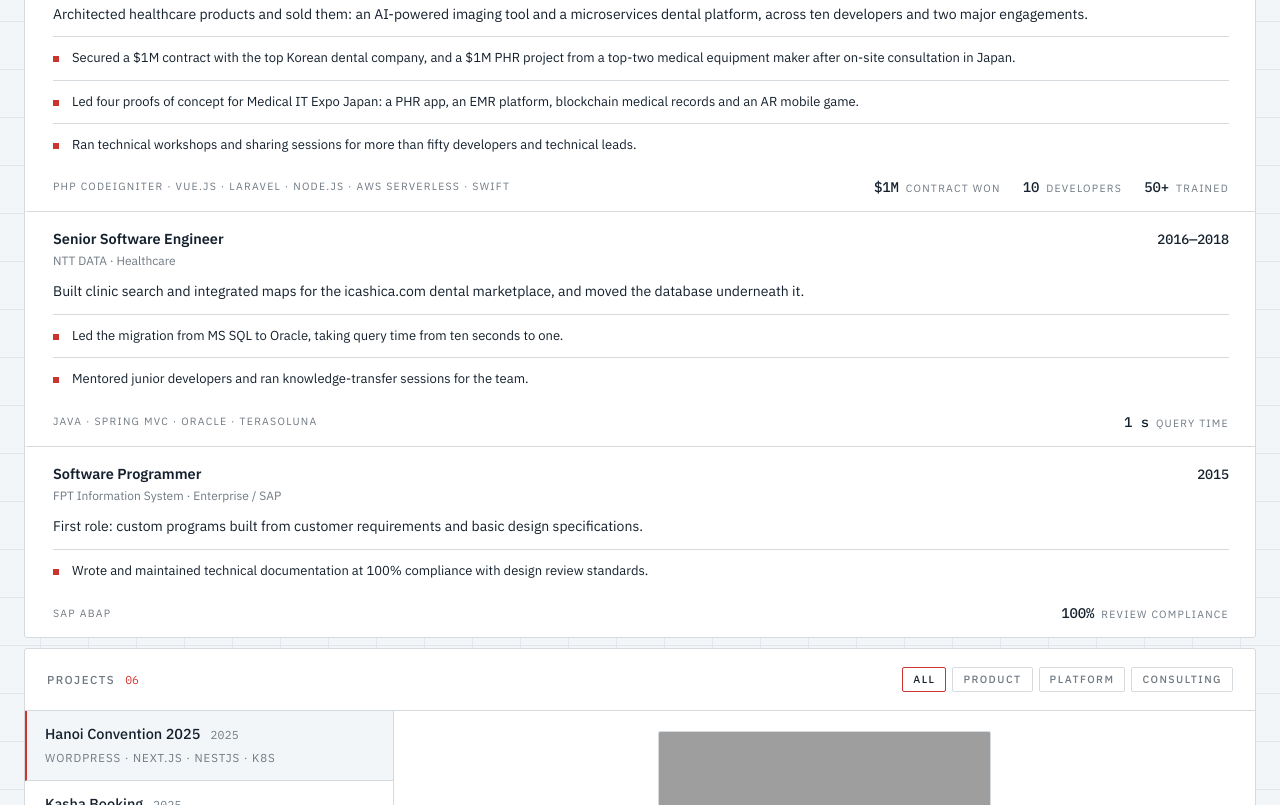
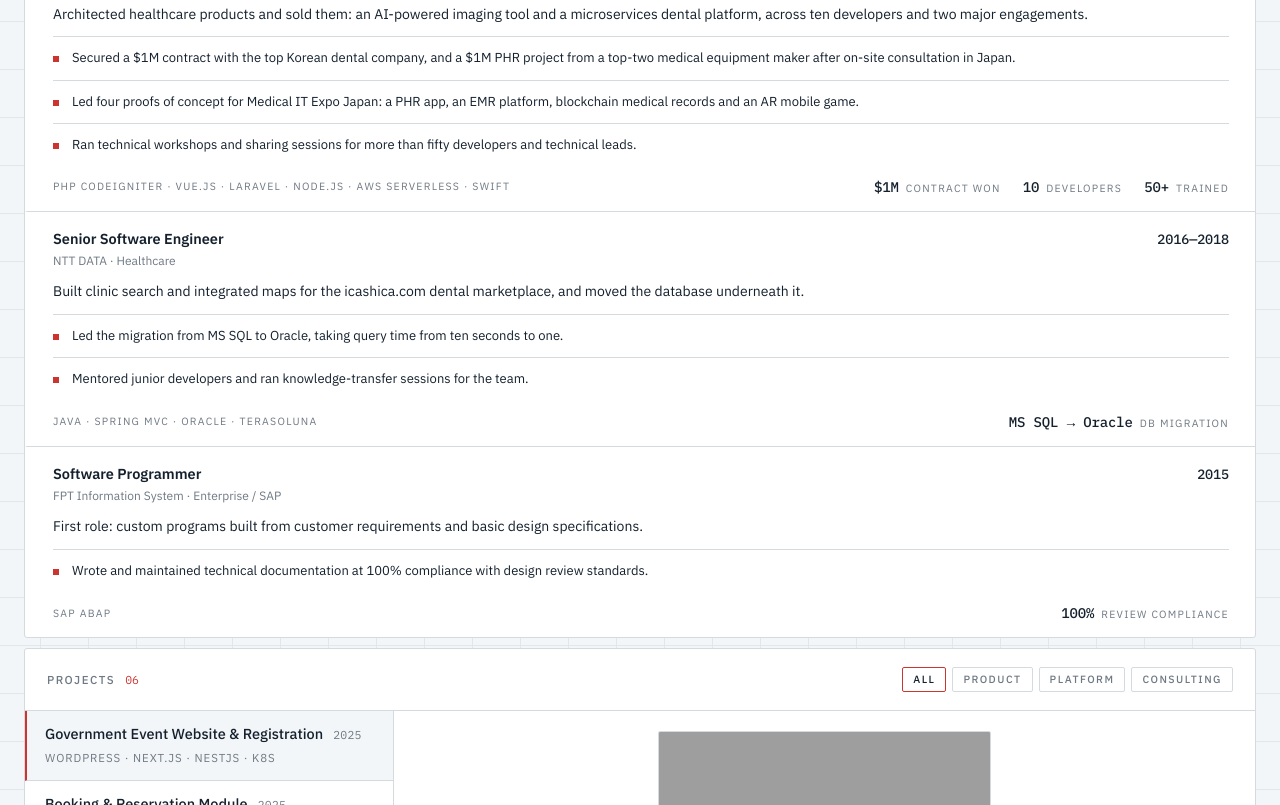
Before and after one commit to heybui/heybui.github.io, a plain HTML site: page index.html in a window 1280 px wide. Shown: the part 1995-2800 px from the top of the page. Drawn offline with Linux system fonts and the light colour scheme; grey boxes are pictures that could not be loaded.

Commit message:
feat: update project descriptions and roles in portfolio for clarity and consistency

```diff
--- a/assets/js/site.js
+++ b/assets/js/site.js
@@ -53,7 +53,7 @@
 
   /* cat: 'product' | 'platform' | 'consulting'   ·   url: '' hides the link button */
   const PROJECTS = [
-    { y:'2025', cat:'consulting', n:'Hanoi Convention 2025', url:'https://hanoiconvention.org',
+    { y:'2025', cat:'consulting', n:'Government Event Website & Registration', url:'https://hanoiconvention.org',
       stack:'WordPress · Next.js · NestJS · K8s',
       d:{ en:'CMS and online registration for the UN Convention against Cybercrime signing ceremony in Hanoi. Built with a government agency, from requirements through to on-premise deployment.',
           vi:'CMS và cổng đăng ký trực tuyến cho lễ ký Công ước Liên Hợp Quốc về tội phạm mạng tại Hà Nội. Phối hợp cùng cơ quan nhà nước từ lúc lấy yêu cầu đến khi triển khai on-premise.' },
@@ -62,21 +62,21 @@
            '/assets/projects/hanoi-convention/portal.png',
            '/assets/projects/hanoi-convention/full-page.png'] },
 
-    { y:'2025', cat:'platform', n:'Kasha Booking', url:'https://kasha.io',
+    { y:'2025', cat:'platform', n:'Booking & Reservation Module', url:'https://kasha.io',
       stack:'NestJS · gRPC · RabbitMQ · Postgres',
       d:{ en:'Booking module backend, architected from inception through design and implementation to MVP launch, with gRPC and RabbitMQ carrying traffic between services.',
           vi:'Backend cho module đặt chỗ: tự dựng kiến trúc từ đầu, làm tới khi ra MVP. Các service giao tiếp với nhau qua gRPC và RabbitMQ.' },
       m:[['MVP',{en:'Shipped',vi:'Đã ra mắt'}],['10 mo',{en:'Engagement',vi:'Thời gian'}]],
       img:['/assets/projects/kasha/booking.jpg'] },
 
-    { y:'2024', cat:'platform', n:'Product Builder', url:'https://covergo.com',
+    { y:'2024', cat:'platform', n:'Insurance Product Builder', url:'https://covergo.com',
       stack:'Vue 3 · NestJS · PostgreSQL · Keycloak',
       d:{ en:'Low-code builder that lets insurers configure health, life, property and casualty products with minimal code — the core of the distribution platform.',
           vi:'Builder low-code giúp công ty bảo hiểm tự cấu hình sản phẩm sức khoẻ, nhân thọ, tài sản và trách nhiệm mà gần như không cần viết code — phần cốt lõi của nền tảng phân phối.' },
       m:[['1 wk',{en:'Time to market',vi:'Thời gian ra mắt'}],['4',{en:'Insurance lines',vi:'Dòng sản phẩm'}]],
       img:['/assets/projects/insurance-product-builder/full-page.png'] },
 
-    { y:'2024', cat:'product', n:'Breezing.In', url:'https://breezing.in',
+    { y:'2024', cat:'product', n:'Breezing.in - Event Management Platform', url:'https://breezing.in',
       stack:'Nuxt 3 · NestJS · MongoDB · AWS',
       d:{ en:'All-in-one event and booking platform, built as founding engineer from MVP through launch. Its offline check-in ran Saigon Summit 2024 with Tech in Asia.',
           vi:'Nền tảng quản lý sự kiện và đặt chỗ all-in-one, xây từ MVP tới lúc ra mắt với vai trò founding engineer. Tính năng check-in offline được dùng cho Saigon Summit 2024 cùng Tech in Asia.' },
@@ -88,7 +88,7 @@
            '/assets/projects/breezing/ads-1.jpg',
            '/assets/projects/breezing/ads-2.jpg'] },
 
-    { y:'2023', cat:'product', n:'Business Connect', url:'https://nic.gov.vn',
+    { y:'2023', cat:'product', n:'Business Connect - Matchmaking Platform', url:'https://nic.gov.vn',
       stack:'Nuxt 3 · NestJS · MongoDB · AWS',
       d:{ en:'Business matchmaking platform for Vietnam International Innovation Expo 2023, owned end to end with a team of seven.',
           vi:'Nền tảng kết nối doanh nghiệp cho Triển lãm Quốc tế Đổi mới sáng tạo Việt Nam 2023. Phụ trách trọn gói cùng đội bảy người.' },
@@ -96,7 +96,7 @@
       img:['/assets/projects/nic-viie-2023/nic-2023.webp',
            '/assets/projects/nic-viie-2023/full-page.jpg'] },
 
-    { y:'2019', cat:'consulting', n:'Dental AI Imaging', url:'',
+    { y:'2019', cat:'consulting', n:'Dental AI Imaging Project', url:'',
       stack:'PHP · Vue.js · Laravel · AWS Serverless',
       d:{ en:'AI-powered imaging tool and a microservices dental platform helping clinics diagnose more accurately — architecture, pre-sales, and ten developers across two engagements.',
           vi:'Công cụ xử lý ảnh bằng AI và nền tảng nha khoa dựng theo microservices, giúp phòng khám chẩn đoán chính xác hơn. Đảm nhận kiến trúc, pre-sales và điều phối mười lập trình viên qua hai dự án.' },
@@ -206,7 +206,7 @@
             vi:'Dẫn dắt việc chuyển từ MS SQL sang Oracle, giảm thời gian truy vấn từ mười giây xuống một giây.' },
           { en:'Mentored junior developers and ran knowledge-transfer sessions for the team.',
             vi:'Kèm cặp lập trình viên mới và tổ chức các buổi chuyển giao kiến thức cho đội.' } ],
-      m:[['1 s',{en:'Query time',vi:'Thời gian truy vấn'}]] },
+      m:[['MS SQL → Oracle',{en:'DB migration',vi:'Chuyển đổi CSDL'}]] },
 
     { p:'2015', pn:{en:'',vi:''}, r:{en:'Software Programmer',vi:'Lập trình viên'}, c:'FPT Information System',
       loc:{en:'Enterprise / SAP',vi:'Doanh nghiệp / SAP'}, s:'SAP ABAP',
--- a/index.html
+++ b/index.html
@@ -80,11 +80,11 @@ try {
           <img data-portrait="" src="/assets/img/profile.png" width="360" height="360" alt="Huy Bui" style="flex:none; width:110px; height:110px; box-sizing:border-box; border:1px solid var(--line); border-radius:2px; object-fit:cover; background:var(--surface)">
           <div style="min-width:0">
             <h1 data-name="" style="font-family:'IBM Plex Sans',system-ui,sans-serif; font-weight:700; font-size:29px; line-height:1.05; letter-spacing:-0.025em; color:var(--fg)">Huy Bui</h1>
-            <div style="margin-top:8px; font:400 13px/1.5 'IBM Plex Sans',system-ui,sans-serif; color:var(--muted)"><span data-i18n="hero.role">Senior software engineer · Squad lead</span></div>
+            <div style="margin-top:8px; font:400 13px/1.5 'IBM Plex Sans',system-ui,sans-serif; color:var(--muted)"><span data-i18n="hero.role">Technical Consultant · Full-stack Engineer</span></div>
             <div style="margin-top:3px; font:400 12px/1.5 'IBM Plex Mono',ui-monospace,monospace; letter-spacing:-0.01em; color:var(--muted)" data-i18n="hero.loc">Binh Thanh, Ho Chi Minh City — UTC+7</div>
           </div>
         </div>
-        <p style="margin:0; font:400 14px/1.65 'IBM Plex Sans',system-ui,sans-serif; color:var(--fg); text-wrap:pretty" data-i18n="hero.bio">Ten years building web platforms end to end, across e-commerce, healthcare and insurance. Lately: low-code product builders, workflow orchestration, and shipping with AI in the loop.</p>
+        <p style="margin:0; font:400 14px/1.65 'IBM Plex Sans',system-ui,sans-serif; color:var(--fg); text-wrap:pretty" data-i18n="hero.bio">Ten years building web platforms end to end, across e-commerce, healthcare and insurance. &nbsp; Lately: low-code product builders, workflow orchestration, and shipping with AI in the loop.</p>
       </div>
     </section>
 
```
Also changed, not shown: llms.txt.
